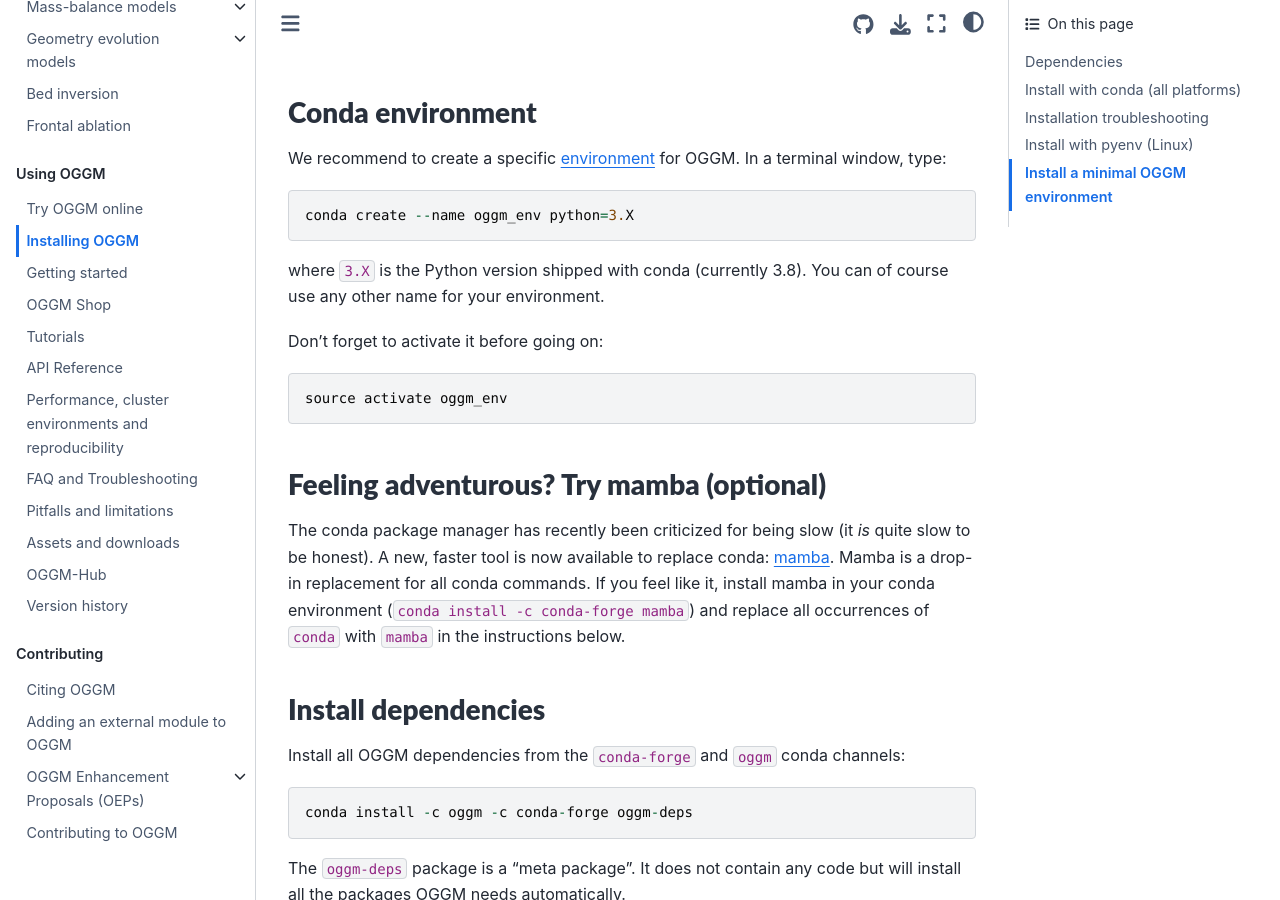
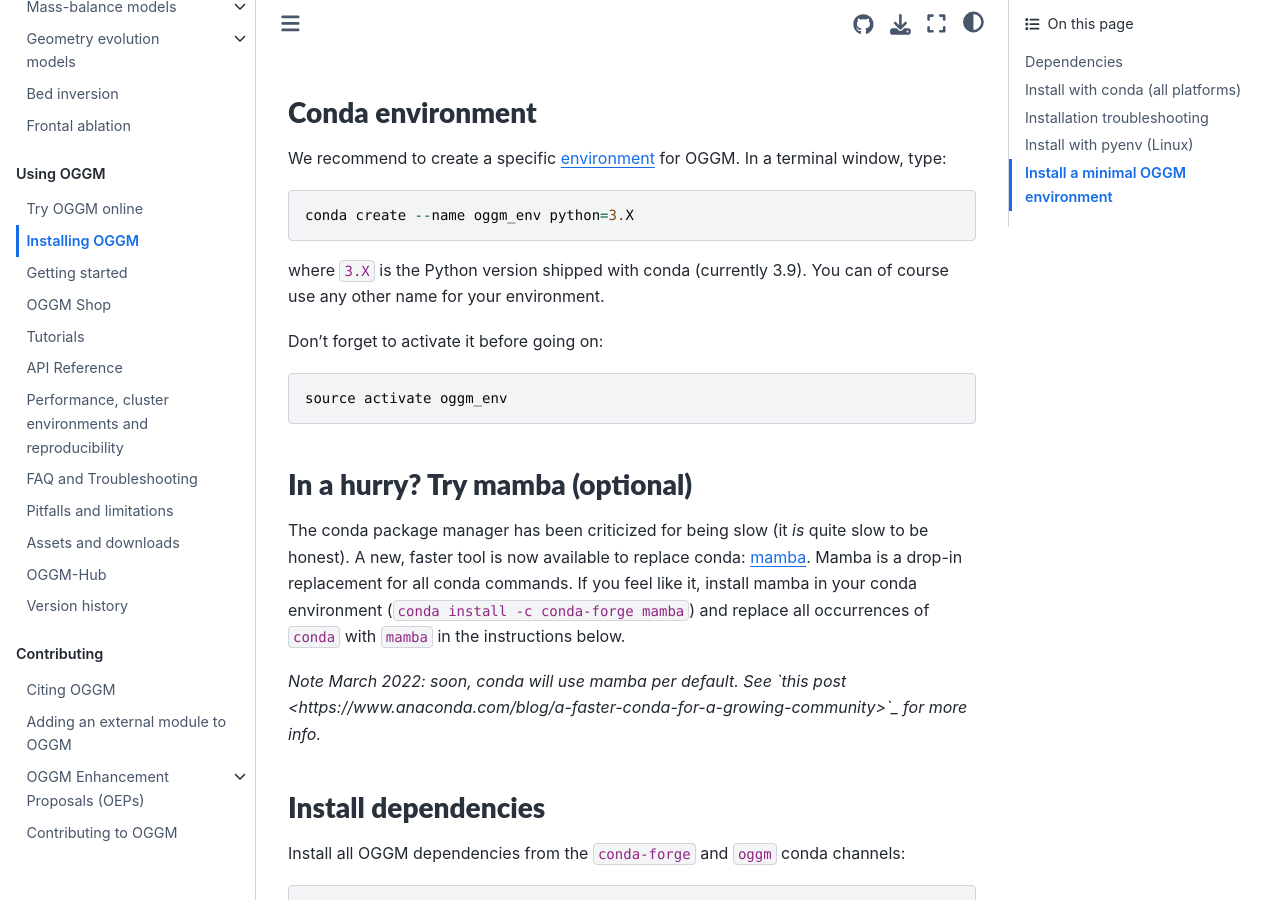
Before and after one commit to OGGM/oggm, a Sphinx documentation site: the page built from docs/installing-oggm.rst, in a window 1280 px wide and 900 px high, scrolled down 2231 px. Built offline with Sphinx 7.4.7 and the Sphinx Book theme 1.1.4, drawn with Linux system fonts in a browser that asks for light colours; the version number could not be read and is left out.

Commit message:
Bunch of deprecation warnings

```diff
--- a/docs/api.rst
+++ b/docs/api.rst
@@ -288,9 +288,9 @@ Users usually don't have to care about *where* the data is located.
 
     fdem = gdir.get_filepath('dem')
     fdem
-    import xarray as xr
+    import rioxarray as rioxr
     @savefig plot_gdir_dem.png width=80%
-    xr.open_rasterio(fdem).plot(cmap='terrain');
+    rioxr.open_rasterio(fdem).plot(cmap='terrain');
 
 This persistence on disk allows for example to continue a workflow that has
 been previously interrupted. Initialising a GlacierDirectory from a non-empty
--- a/docs/installing-oggm.rst
+++ b/docs/installing-oggm.rst
@@ -113,7 +113,7 @@ window, type::
     conda create --name oggm_env python=3.X
 
 
-where ``3.X`` is the Python version shipped with conda (currently 3.8).
+where ``3.X`` is the Python version shipped with conda (currently 3.9).
 You can of course use any other name for your environment.
 
 Don't forget to activate it before going on::
@@ -124,14 +124,19 @@ Don't forget to activate it before going on::
 .. _environment: https://conda.io/projects/conda/en/latest/user-guide/concepts/environments.html
 
 
-Feeling adventurous? Try mamba (optional)
-~~~~~~~~~~~~~~~~~~~~~~~~~~~~~~~~~~~~~~~~~
+In a hurry? Try mamba (optional)
+~~~~~~~~~~~~~~~~~~~~~~~~~~~~~~~~
 
-The conda package manager has recently been criticized for being slow (it *is*
-quite slow to be honest). A new, faster tool is now available to replace conda: `mamba <https://mamba.readthedocs.io>`_.
-Mamba is a drop-in replacement for all conda commands.
-If you feel like it, install mamba in your conda environment (``conda install -c conda-forge mamba``)
+The conda package manager has been criticized for being slow (it *is*
+quite slow to be honest). A new, faster tool is now available
+to replace conda: `mamba <https://mamba.readthedocs.io>`_. Mamba is a drop-in
+replacement for all conda commands. If you feel like it, install mamba in your conda
+environment (``conda install -c conda-forge mamba``)
 and replace all occurrences of ``conda`` with ``mamba`` in the instructions below.
+
+*Note March 2022: soon, conda will use mamba per default. See
+`this post <https://www.anaconda.com/blog/a-faster-conda-for-a-growing-community>`_
+for more info.*
 
 
 Install dependencies
@@ -303,7 +308,7 @@ environment from the following ``environment.yml`` file used to work::
     channels:
       - conda-forge
     dependencies:
-      - python=3.8
+      - python=3.9
       - jupyter
       - jupyterlab
       - numpy
--- a/docs/requirements.txt
+++ b/docs/requirements.txt
@@ -13,6 +13,7 @@ scikit-image
 configobj
 joblib
 xarray
+rioxarray
 progressbar2
 pytest
 tables
```
Also changed, not shown: other parts of docs/installing-oggm.rst (+1 -0 lines), docs/cloud.rst (+2 -0 lines), 8 other files.
